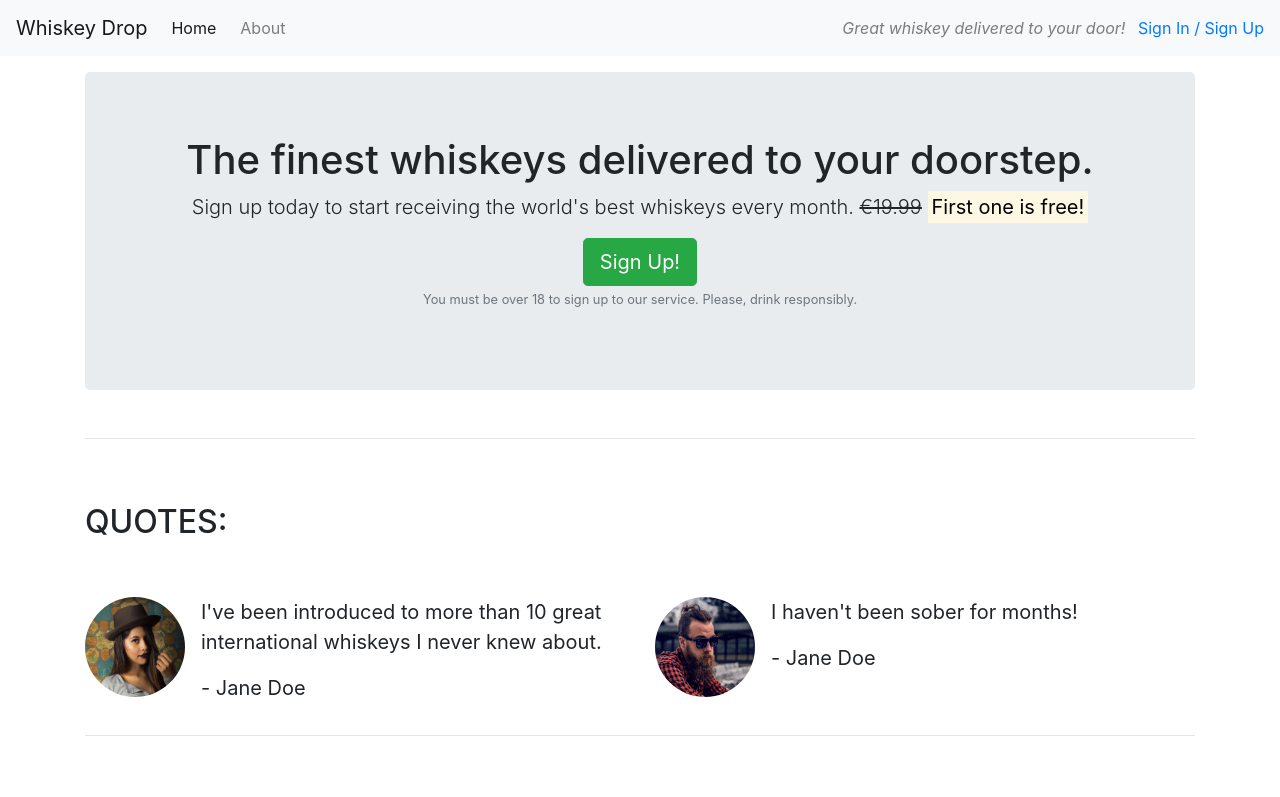
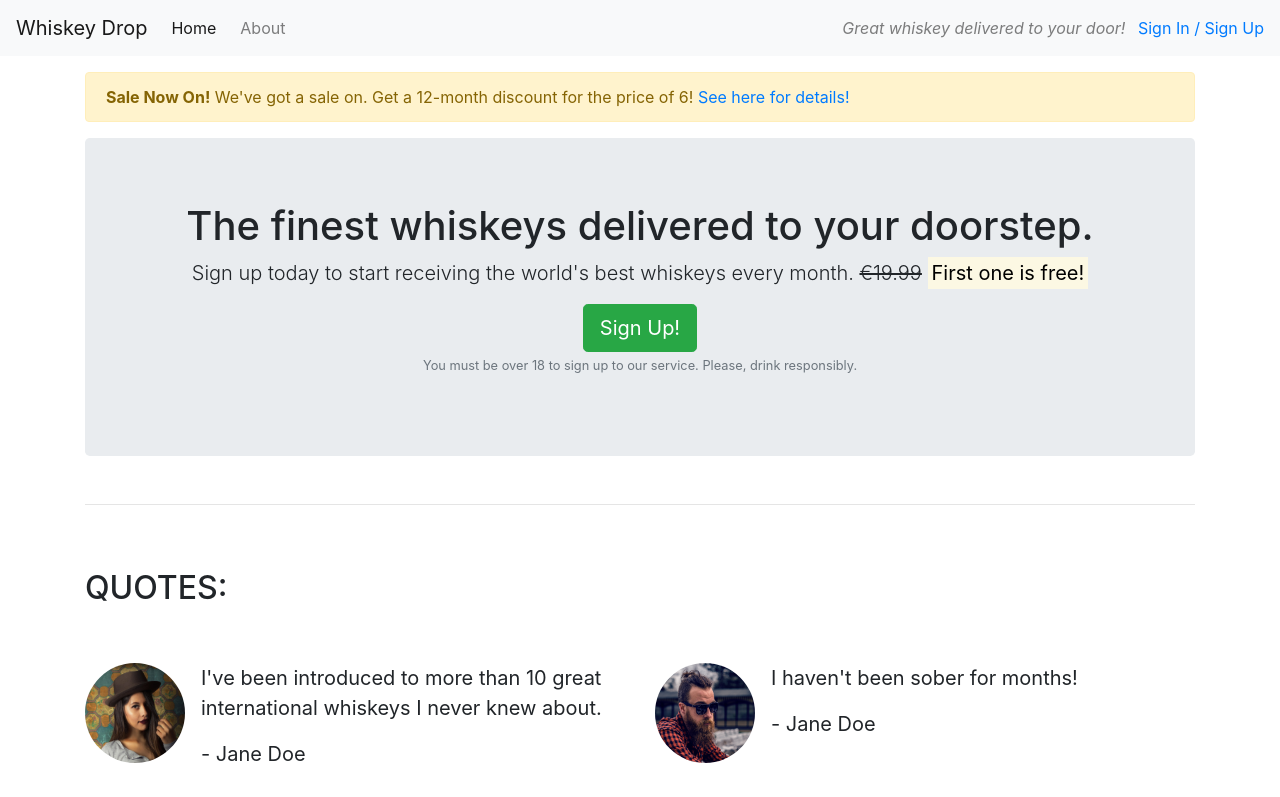
Before and after one commit to paulvmking/Whiskey-drop, a plain HTML site: page index.html in a window 1280 px wide. Shown: the top 797 px of the page. Drawn offline with nearby package versions, Linux system fonts and the light colour scheme.

Commit message:
added alert

```diff
--- a/index.html
+++ b/index.html
@@ -25,7 +25,14 @@
 		</div>
 	</nav>
 	<article class="container mt-3">
-		<!-- Callout -->
+        <div class="row d-none d-sm-block">
+         <div class="col-12">
+          <div class="alert alert-warning">
+            <strong>Sale Now On!</strong> We've got a sale on. Get a 12-month discount for the price of 6! <a href="">See here for details!</a>
+          </div>
+         </div>
+        </div>
+     <!-- Callout -->
 		<div class="row">
 			<div class="col-12">
 				<section class="callout jumbotron text-center">
```
